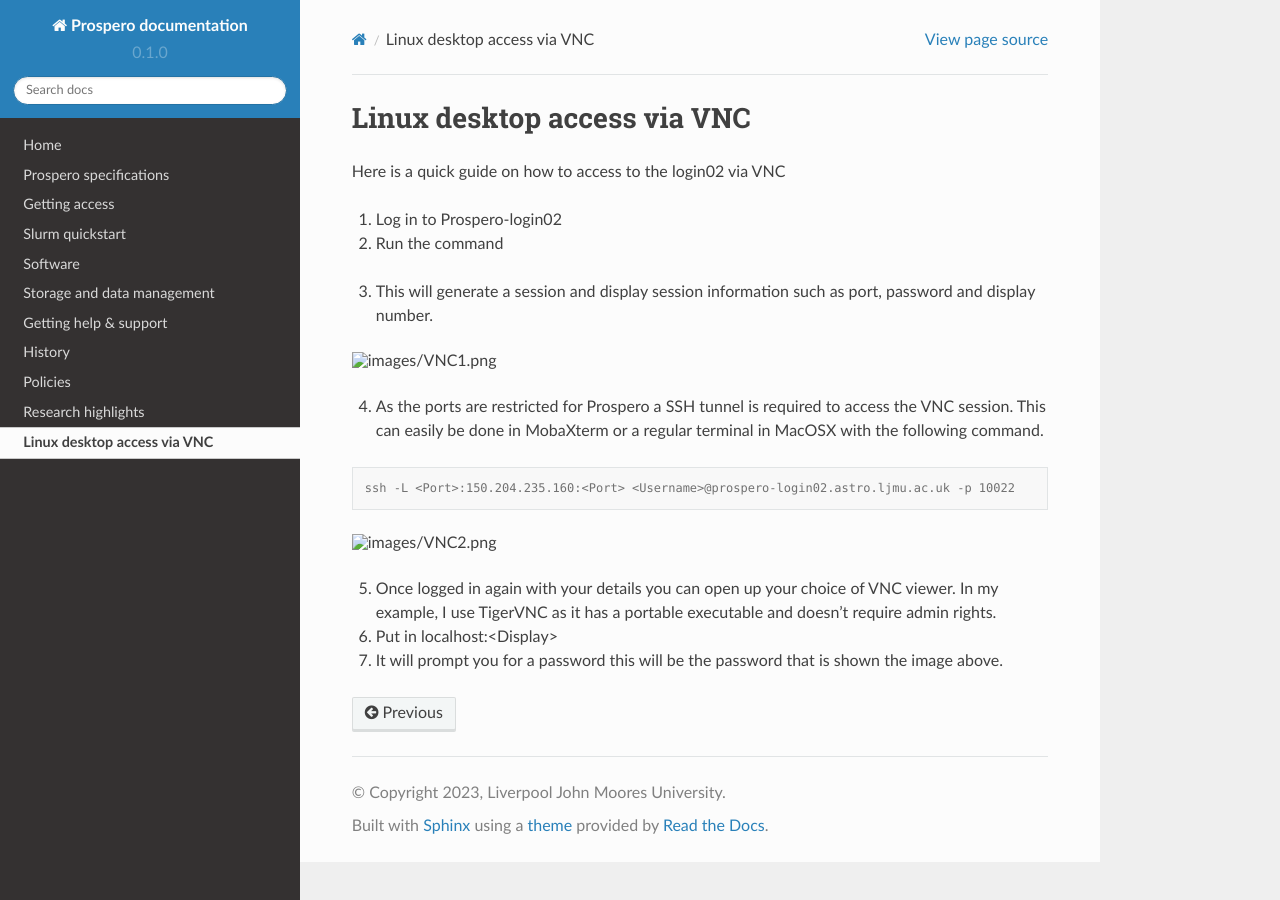
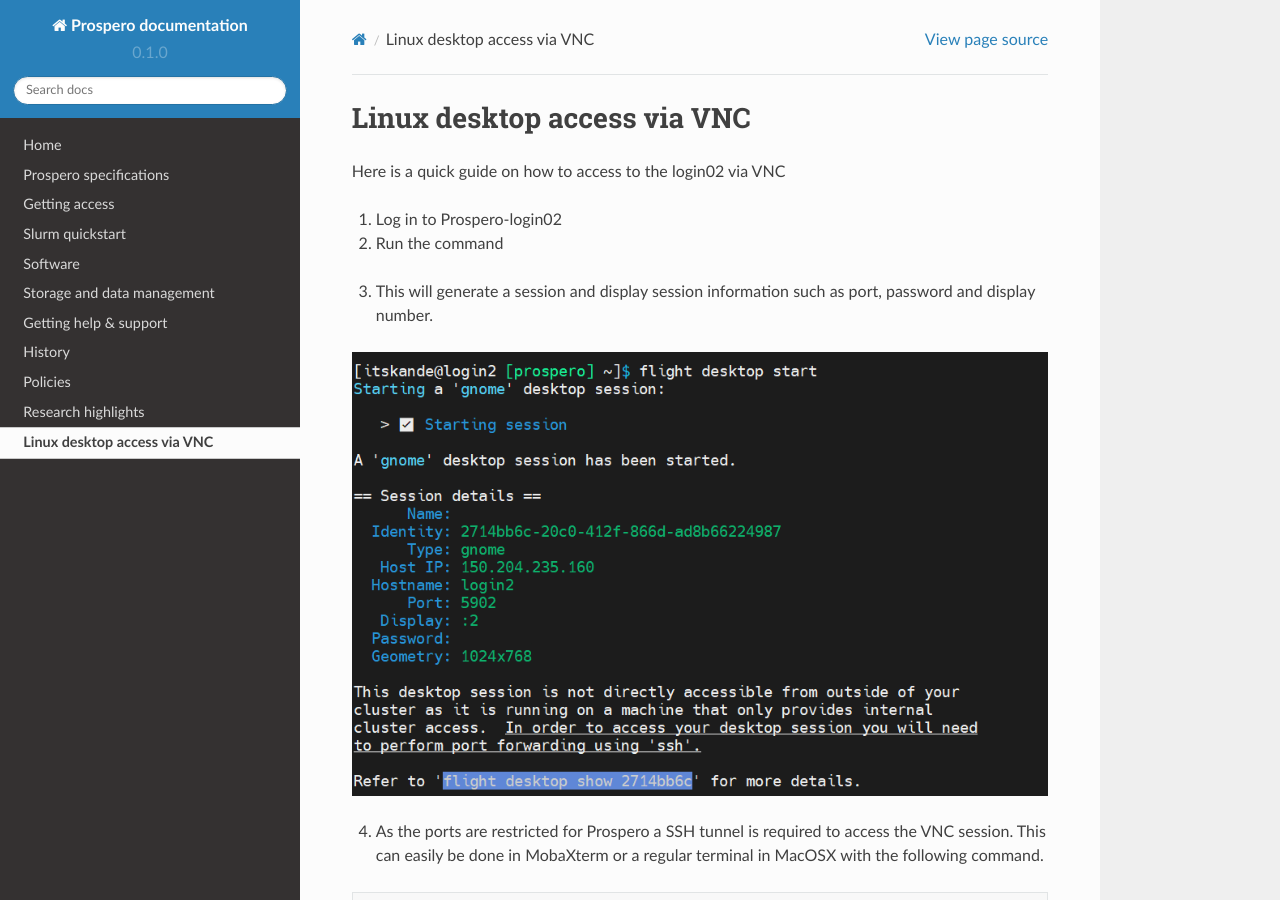
Before and after one commit to astrcrai/prospero-docs, a Sphinx documentation site: the page built from docs/source/vnc.rst, in a window 1280 px wide and 900 px high. Built offline with Sphinx 7.4.7 and the Read the Docs theme 2.0.0, drawn with Linux system fonts in a browser that asks for light colours.

Commit message:
Updated vnc

```diff
--- a/docs/source/vnc.rst
+++ b/docs/source/vnc.rst
@@ -12,7 +12,7 @@ Here is a quick guide on how to access to the login02 via VNC
 
 3.	This will generate a session and display session information such as port, password and display number.
 
-.. image:: images/VNC1.png
+.. image:: images/vnc1.png
 
 4.	As the ports are restricted for Prospero a SSH tunnel is required to access the VNC session. This can easily be done in MobaXterm or a regular terminal in MacOSX with the following command.
 
@@ -20,7 +20,7 @@ Here is a quick guide on how to access to the login02 via VNC
 
     ssh -L <Port>:150.204.235.160:<Port> <Username>@prospero-login02.astro.ljmu.ac.uk -p 10022
 
-.. image:: images/VNC2.png
+.. image:: images/vnc2.png
 
 5.	Once logged in again with your details you can open up your choice of VNC viewer. In my example, I use TigerVNC as it has a portable executable and doesn’t require admin rights.
 6.	Put in localhost:<Display>
```
